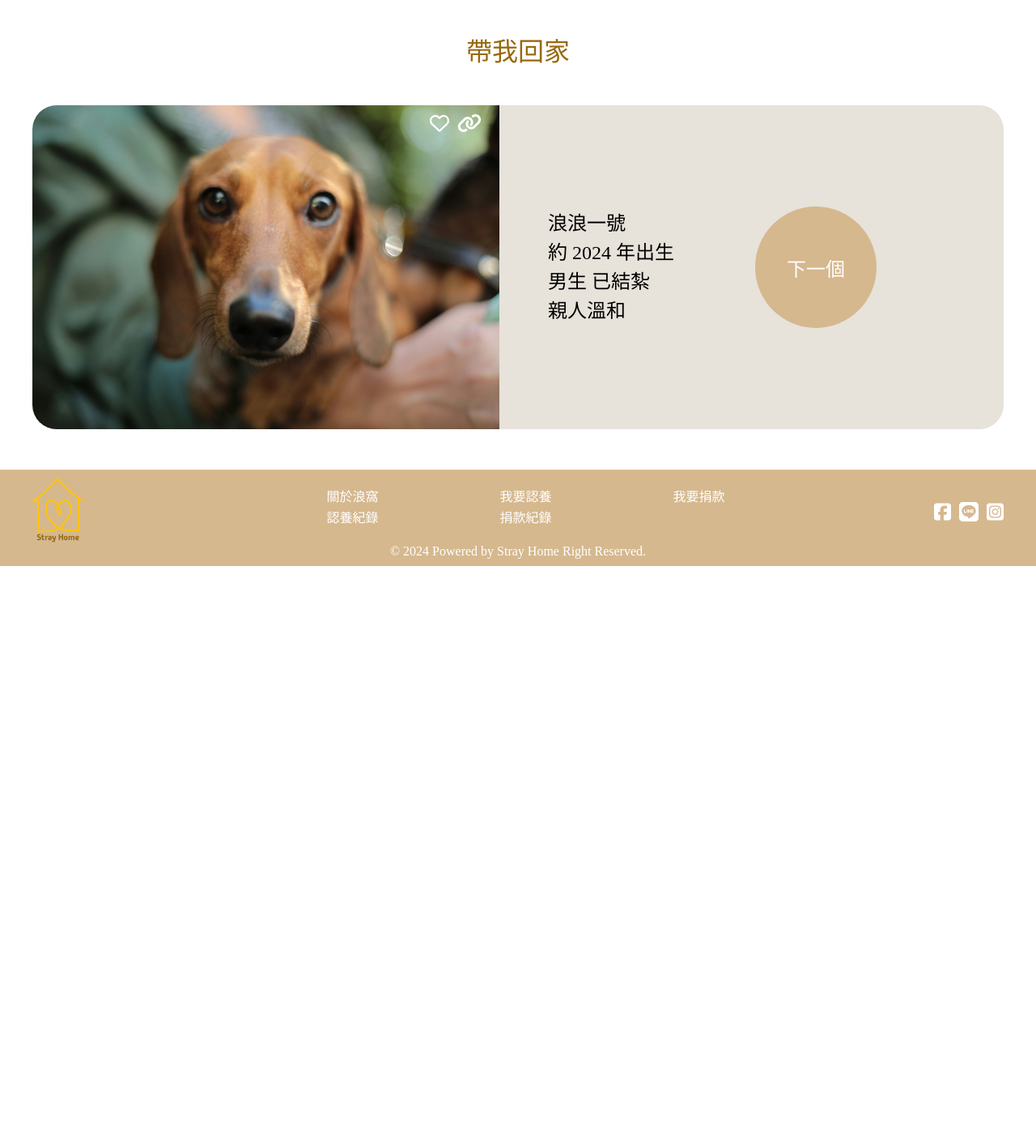
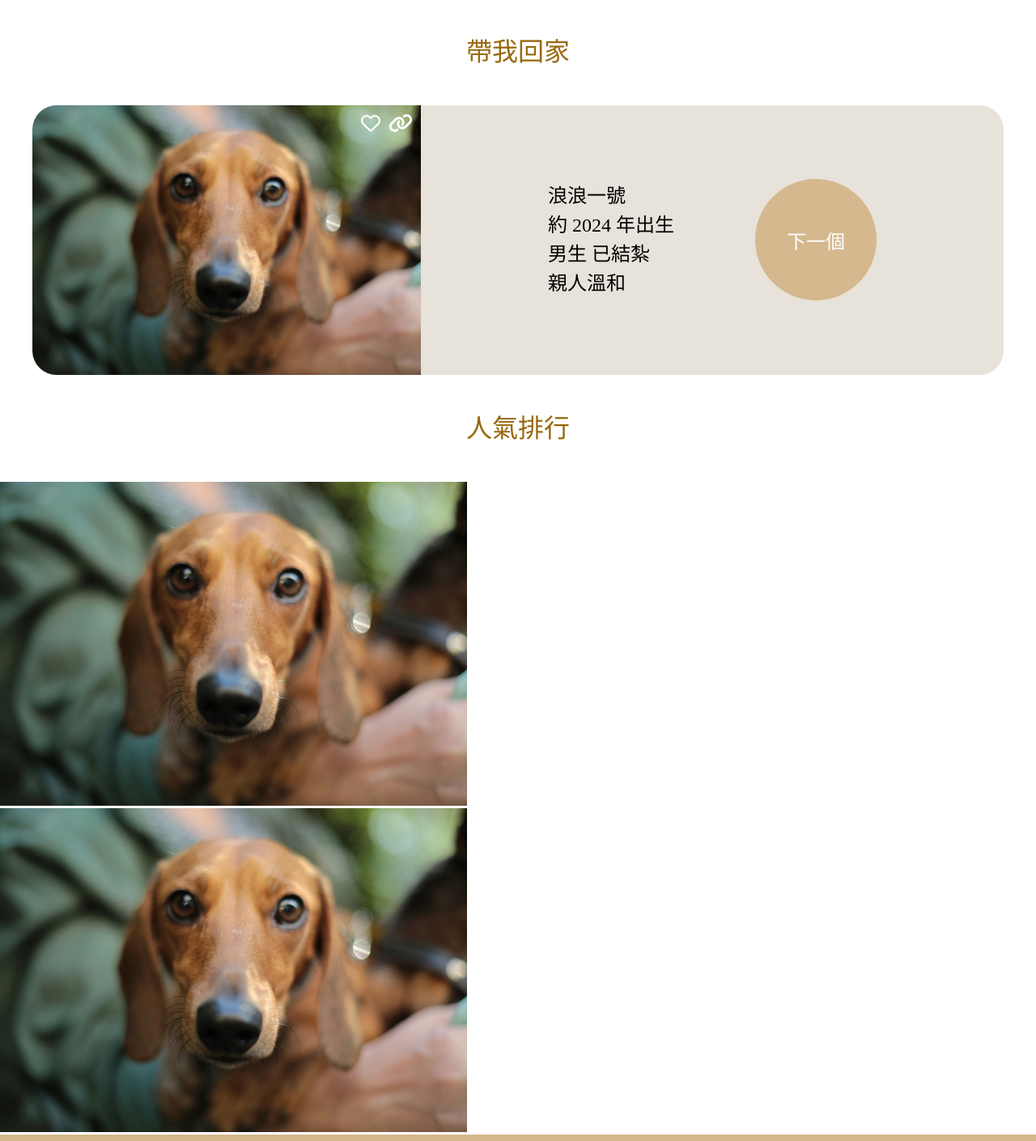
Before and after one commit to hanxinn/stray_home, a Vue app: page /home in a window 1280 px wide. Shown: the part 785-2194 px from the top of the page at 81% size. Before the commit the page ends 1484 px from the top, so only its background shows below. Built offline with nearby package versions, Linux system fonts and the light colour scheme.

Commit message:
section home done

```diff
--- a/src/views/Home/index.vue
+++ b/src/views/Home/index.vue
@@ -45,6 +45,9 @@
     <div class="home-cardlist">
        <div class="home-card">
                 <div class="home-card-pic">
+                  <div class="home-card-adopt">
+                    <p>我要認養</p>
+                  </div>
                   <div class="home-card-icon">
                     <font-awesome-icon class="icon" icon="fa-regular fa-heart" />
                     <font-awesome-icon class="icon" icon="fa-solid fa-link" />
@@ -61,6 +64,33 @@
                     <button>下一個</button>
                 </div>
             </div>
+    </div>
+
+  </section>
+  <section class="popular">
+    <div class="popular-title">
+      <h2>人氣排行</h2>
+    </div>
+    <div class="popular-cardlist">
+      <div class="rank1">
+        <div class="popular-card">
+        <div class="popular-card-pic">
+          <img src="../../assets/pic/home/dog1.jpg">
+        </div>
+
+      </div>
+
+
+      </div>
+      <div class="low-rank">
+        <div class="popular-card">
+        <div class="popular-card-pic">
+          <img src="../../assets/pic/home/dog1.jpg">
+        </div>
+
+      </div>
+
+      </div>
     </div>
 
   </section>
@@ -162,7 +192,6 @@
     }
   }
   .home {
-    padding-bottom: 50px;
     .home-title {
       h2 {
         font-size: 32px;
@@ -181,9 +210,26 @@
           width: 40%;
           object-fit: cover;
           position: relative;
+          overflow: hidden;
+          cursor: pointer;
+          &:hover .home-card-adopt {
+            bottom: 0;
+          }
+          .home-card-adopt {
+            position: absolute;
+            bottom: -50px;
+            text-align: center;
+            color: white;
+            background-color: #D5B88E;
+            width: 100%;
+            padding: 10px;
+            border-radius: 0 0 0 30px;
+            font-size: 24px;
+            transition: bottom 0.3s ease;
+          }
           .home-card-icon {
             position: absolute;
-            right: -75px;
+            right: 10px;
             top: 10px;
             .icon {
               font-size: 24px;
@@ -194,6 +240,7 @@
           img {
             display: block;
             border-radius: 30px 0 0 30px;
+            width: 100%;
           }
 
         }
@@ -221,6 +268,17 @@
           }
 
         }
+      }
+    }
+  }
+  .popular {
+    .popular-title {
+      h2 {
+        font-size: 32px;
+        color: #98680E;
+        text-align: center;
+        padding-top: 50px;
+        padding-bottom: 50px;
       }
     }
   }
```
